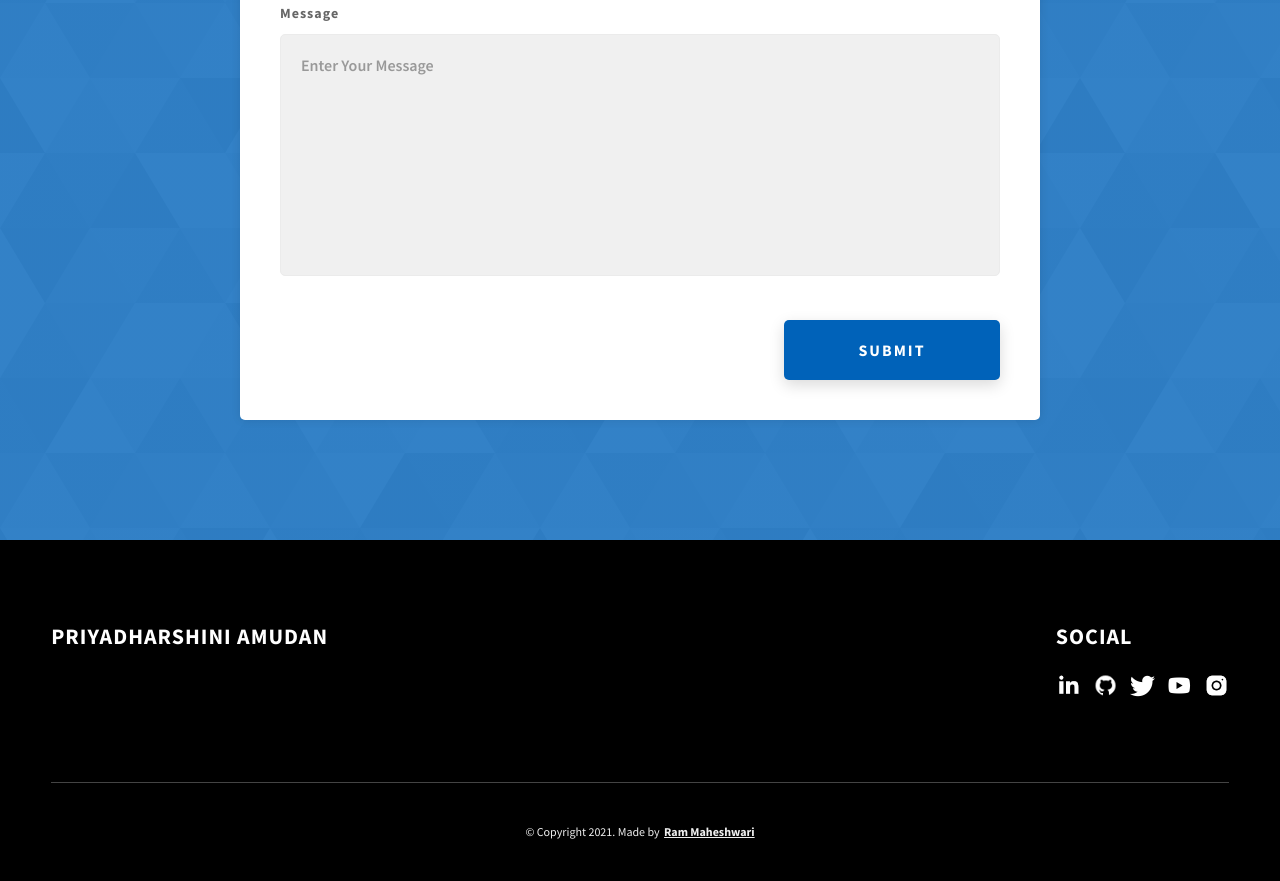
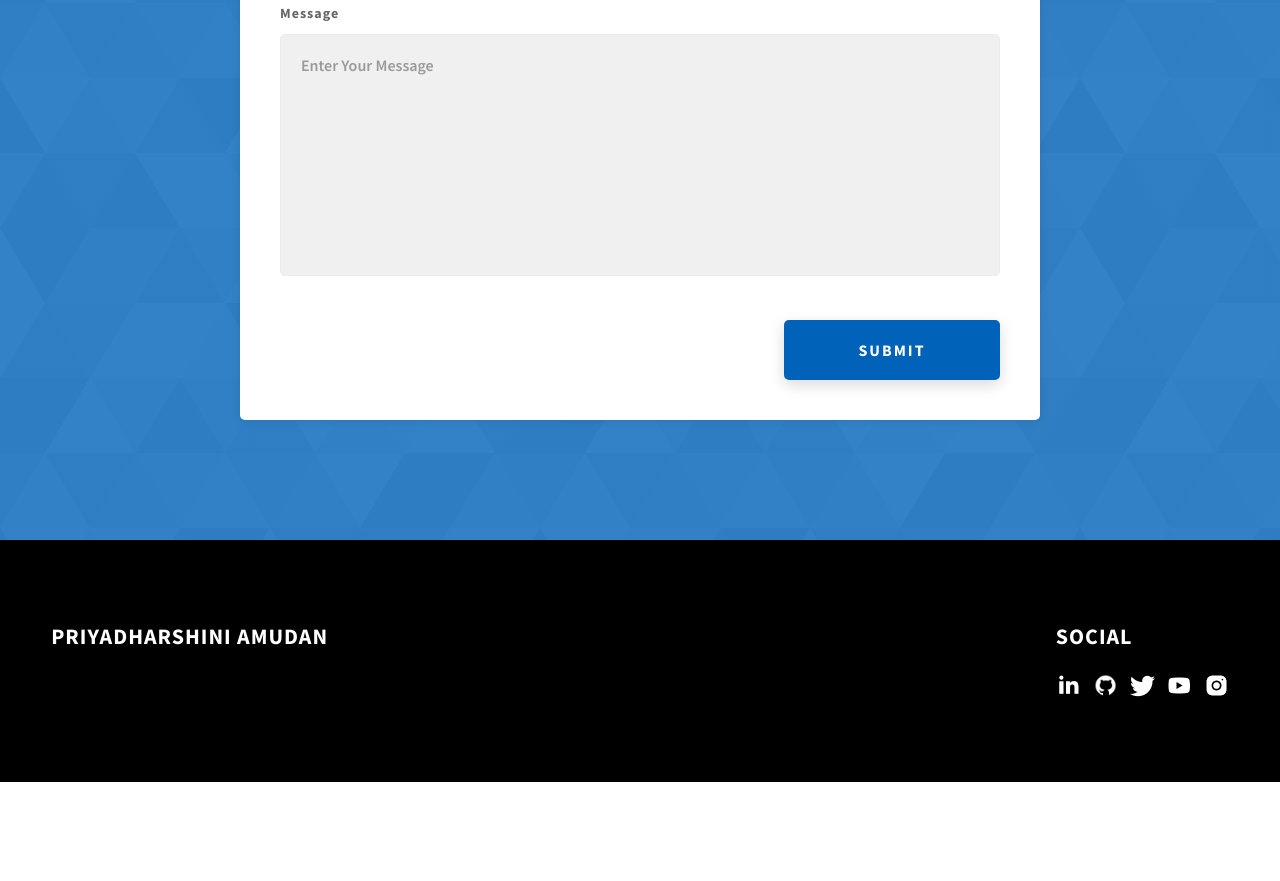
Before and after one commit to priya212000/portfolio, a website: page index.html in a window 1280 px wide. Shown: the part 6234-7115 px from the top of the page. After the commit the page ends 7016 px from the top, so only its background shows below. Drawn offline with Linux system fonts and the light colour scheme.

Commit message:
changes to main

```diff
--- a/index.html
+++ b/index.html
@@ -467,14 +467,6 @@
             <h4 class="heading heading-sm text-lt">Priyadharshini Amudan</h4>
           </div>
         </div>
-
-        <!-- If you give me some credit or shoutout here by linking to my website, then it will be a big thing for me and will help me a lot :) -->
-        <div class="main-footer__lower">
-          &copy; Copyright 2021. Made by
-          <a rel="noreferrer" target="_blank" href="https://rammaheshwari.com"
-            >Ram Maheshwari</a
-          >
-        </div>
       </div>
     </footer>
 
```
